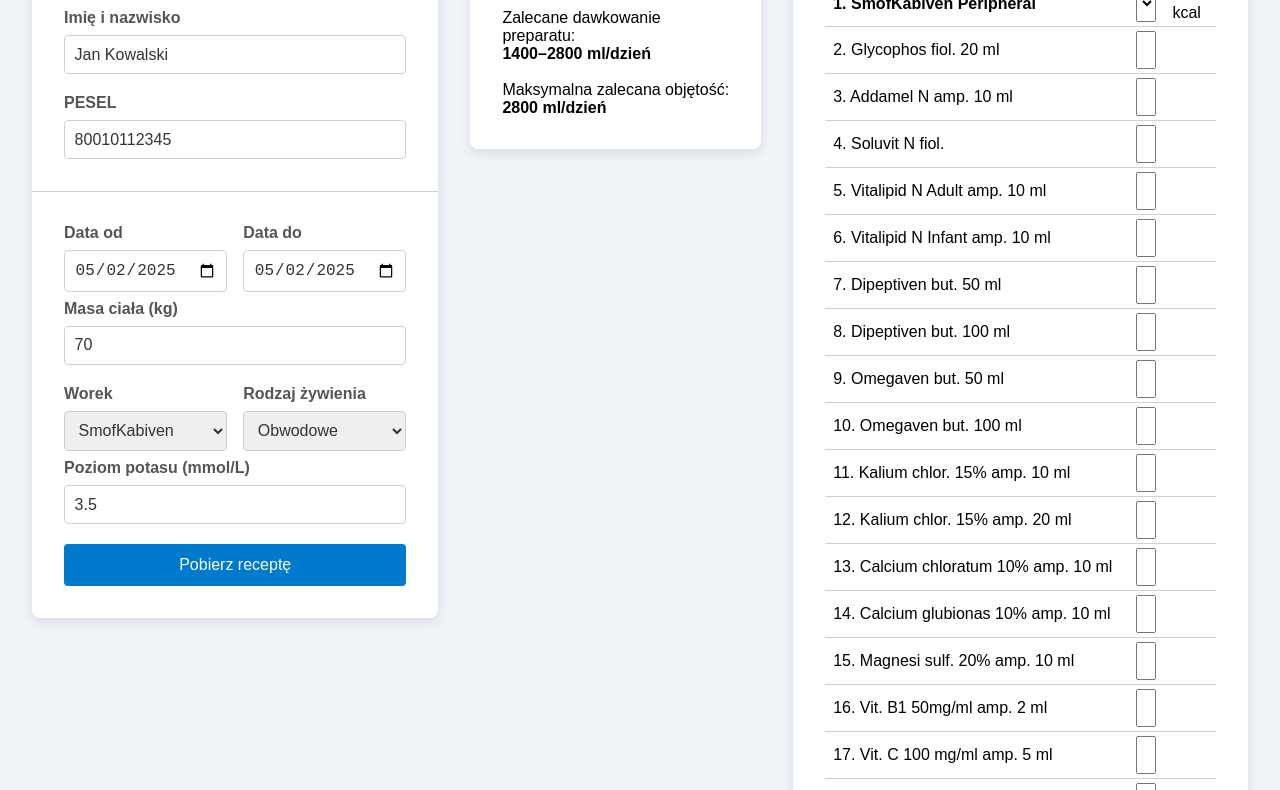
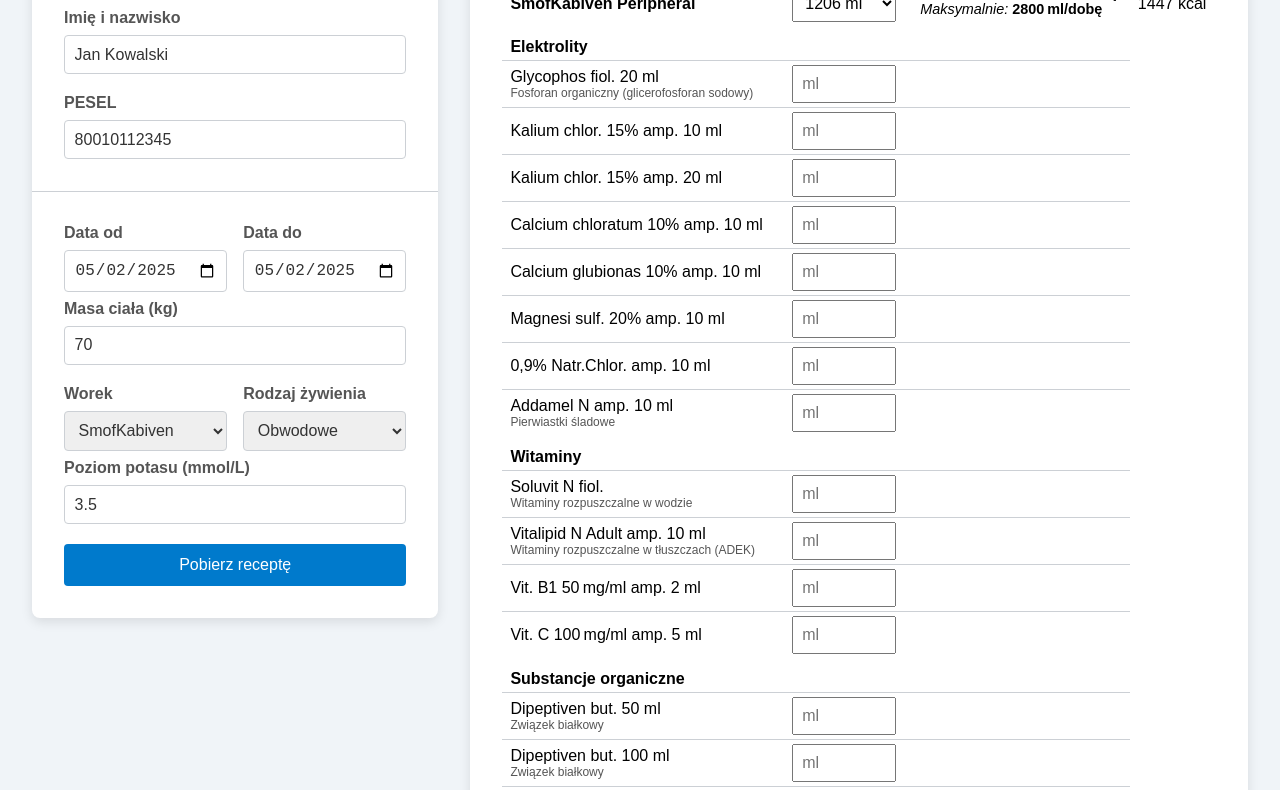
Before and after one commit to macpiek/parenteral_nutrition_generator, a plain HTML site: page index.html in a window 1280 px wide. Shown: the part 135-925 px from the top of the page. Drawn offline with nearby package versions, Linux system fonts and the light colour scheme.

Commit message:
nowe ui , poprawa logiki

```diff
--- a/index.html
+++ b/index.html
@@ -9,6 +9,18 @@
   <script src="https://cdn.jsdelivr.net/npm/file-saver@2.0.5/dist/FileSaver.min.js"></script>
   <!-- Podłączony zewnętrzny styl -->
   <link rel="stylesheet" href="style.css">
+  <style>
+    /* ukryj środkowy kontener */
+    .requirements{display:none!important;}
+
+    /* usunięcie linii nad i pod wierszami nagłówkowymi sekcji
+       oraz zwiększenie odstępu nad nagłówkiem sekcji */
+    .extras-table tr.section td{border-top:none!important;border-bottom:none!important;padding-top:12px;}
+
+    /* blok dawkowania w jednej linii z selektorem */
+    .dosing{display:inline-block;margin-left:8px;font-size:0.9em;vertical-align:middle;}
+
+  </style>
 </head>
 <body>
   <div class="wrapper">
@@ -63,108 +75,52 @@
       </form>
     </div>
 
-    <!-- Środkowy kontener: zalecane dawkowanie -->
-    <div class="container requirements">
-      <h2>Zapotrzebowanie (dobowe)</h2>
-      <p>Zalecane dawkowanie preparatu: <br><strong><span id="reqMin">0</span>–<span id="reqMax">0</span> ml/dzień</strong></p>
-      <br>
-      <p>Maksymalna zalecana objętość: <br><strong><span id="reqAbsMax">0</span> ml/dzień</strong></p>
-    </div>
+    <!-- Środkowy kontener został ukryty -->
 
     <!-- Prawy kontener: mieszanina -->
     <div class="container extras">
       <h2>Mieszanina</h2>
       <table class="extras-table">
+        <!-- wybrany worek -->
         <tr>
-          <td class="label"><strong>1. <span id="selectedBagCell"></span></strong></td>
-          <td class="input"><select id="bagVolume"></select></td>
+          <td class="label"><strong><span id="selectedBagCell"></span></strong></td>
+          <td class="input">
+            <select id="bagVolume"></select>
+
+          </td>
+          <td class="dosing">
+            <em>Zalecane: </em><strong><span id="reqMin">0</span>–<span id="reqMax">0</span> ml/dobę</strong>
+            <br>
+            <em>Maksymalnie: </em><strong><span id="reqAbsMax">0</span> ml/dobę</strong>
+          </td>
           <td class="calories"><span id="bagCalories"></span> kcal</td>
         </tr>
-        <tr>
-          <td class="label">2. Glycophos fiol. 20 ml</td>
-          <td class="input"><input type="text" id="add1" placeholder="ml"></td>
-          <td></td>
-        </tr>
-        <tr>
-          <td class="label">3. Addamel N amp. 10 ml</td>
-          <td class="input"><input type="text" id="add2" placeholder="ml"></td>
-          <td></td>
-        </tr>
-        <tr>
-          <td class="label">4. Soluvit N fiol.</td>
-          <td class="input"><input type="text" id="add3" placeholder="ml"></td>
-          <td></td>
-        </tr>
-        <tr>
-          <td class="label">5. Vitalipid N Adult amp. 10 ml</td>
-          <td class="input"><input type="text" id="add4" placeholder="ml"></td>
-          <td></td>
-        </tr>
-        <tr>
-          <td class="label">6. Vitalipid N Infant amp. 10 ml</td>
-          <td class="input"><input type="text" id="add5" placeholder="ml"></td>
-          <td></td>
-        </tr>
-        <tr>
-          <td class="label">7. Dipeptiven but. 50 ml</td>
-          <td class="input"><input type="text" id="add6" placeholder="ml"></td>
-          <td></td>
-        </tr>
-        <tr>
-          <td class="label">8. Dipeptiven but. 100 ml</td>
-          <td class="input"><input type="text" id="add7" placeholder="ml"></td>
-          <td></td>
-        </tr>
-        <tr>
-          <td class="label">9. Omegaven but. 50 ml</td>
-          <td class="input"><input type="text" id="add8" placeholder="ml"></td>
-          <td></td>
-        </tr>
-        <tr>
-          <td class="label">10. Omegaven but. 100 ml</td>
-          <td class="input"><input type="text" id="add9" placeholder="ml"></td>
-          <td></td>
-        </tr>
-        <tr>
-          <td class="label">11. Kalium chlor. 15% amp. 10 ml</td>
-          <td class="input"><input type="text" id="add10" placeholder="ml"></td>
-          <td></td>
-        </tr>
-        <tr>
-          <td class="label">12. Kalium chlor. 15% amp. 20 ml</td>
-          <td class="input"><input type="text" id="add11" placeholder="ml"></td>
-          <td></td>
-        </tr>
-        <tr>
-          <td class="label">13. Calcium chloratum 10% amp. 10 ml</td>
-          <td class="input"><input type="text" id="add12" placeholder="ml"></td>
-          <td></td>
-        </tr>
-        <tr>
-          <td class="label">14. Calcium glubionas 10% amp. 10 ml</td>
-          <td class="input"><input type="text" id="add13" placeholder="ml"></td>
-          <td></td>
-        </tr>
-        <tr>
-          <td class="label">15. Magnesi sulf. 20% amp. 10 ml</td>
-          <td class="input"><input type="text" id="add14" placeholder="ml"></td>
-          <td></td>
-        </tr>
-        <tr>
-          <td class="label">16. Vit. B1 50mg/ml amp. 2 ml</td>
-          <td class="input"><input type="text" id="add15" placeholder="ml"></td>
-          <td></td>
-        </tr>
-        <tr>
-          <td class="label">17. Vit. C 100 mg/ml amp. 5 ml</td>
-          <td class="input"><input type="text" id="add16" placeholder="ml"></td>
-          <td></td>
-        </tr>
-        <tr>
-          <td class="label">18. 0,9% Natr.Chlor. amp. 10 ml</td>
-          <td class="input"><input type="text" id="add17" placeholder="ml"></td>
-          <td></td>
-        </tr>
+
+        <!-- E   L   E   K   T   R   O   L   I   T   Y -->
+        <tr class="section"><td colspan="3"><strong>Elektrolity</strong></td></tr>
+        <tr><td class="label">Glycophos fiol. 20 ml<div class="sub">Fosforan organiczny (glicerofosforan sodowy)</div></td><td class="input"><input type="text" id="add1" placeholder="ml"></td><td></td></tr>
+        <tr><td class="label">Kalium chlor. 15% amp. 10 ml</td><td class="input"><input type="text" id="add10" placeholder="ml"></td><td></td></tr>
+        <tr><td class="label">Kalium chlor. 15% amp. 20 ml</td><td class="input"><input type="text" id="add11" placeholder="ml"></td><td></td></tr>
+        <tr><td class="label">Calcium chloratum 10% amp. 10 ml</td><td class="input"><input type="text" id="add12" placeholder="ml"></td><td></td></tr>
+        <tr><td class="label">Calcium glubionas 10% amp. 10 ml</td><td class="input"><input type="text" id="add13" placeholder="ml"></td><td></td></tr>
+        <tr><td class="label">Magnesi sulf. 20% amp. 10 ml</td><td class="input"><input type="text" id="add14" placeholder="ml"></td><td></td></tr>
+        <tr><td class="label">0,9% Natr.Chlor. amp. 10 ml</td><td class="input"><input type="text" id="add17" placeholder="ml"></td><td></td></tr>
+        <tr><td class="label">Addamel N amp. 10 ml<div class="sub">Pierwiastki śladowe</div></td><td class="input"><input type="text" id="add2" placeholder="ml"></td><td></td></tr>
+
+        <!-- W   I   T   A   M   I   N   Y -->
+        <tr class="section"><td colspan="3"><strong>Witaminy</strong></td></tr>
+        <tr><td class="label">Soluvit N fiol.<div class="sub">Witaminy rozpuszczalne w wodzie</div></td><td class="input"><input type="text" id="add3" placeholder="ml"></td><td></td></tr>
+        <tr><td class="label">Vitalipid N Adult amp. 10 ml<div class="sub">Witaminy rozpuszczalne w tłuszczach (ADEK)</div></td><td class="input"><input type="text" id="add4" placeholder="ml"></td><td></td></tr>
+        <tr style="display:none;"><td class="label">Vitalipid N Infant amp. 10 ml<div class="sub">Witaminy rozpuszczalne w tłuszczach (ADEK)</div></td><td class="input"><input type="text" id="add5" placeholder="ml"></td><td></td></tr>
+        <tr><td class="label">Vit. B1 50 mg/ml amp. 2 ml</td><td class="input"><input type="text" id="add15" placeholder="ml"></td><td></td></tr>
+        <tr><td class="label">Vit. C 100 mg/ml amp. 5 ml</td><td class="input"><input type="text" id="add16" placeholder="ml"></td><td></td></tr>
+
+        <!-- S   U   B   S   T   A   N   C   J   E     O   R   G   A   N   I   C   N   E -->
+        <tr class="section"><td colspan="3"><strong>Substancje organiczne</strong></td></tr>
+        <tr><td class="label">Dipeptiven but. 50 ml<div class="sub">Związek białkowy</div></td><td class="input"><input type="text" id="add6" placeholder="ml"></td><td></td></tr>
+        <tr><td class="label">Dipeptiven but. 100 ml<div class="sub">Związek białkowy</div></td><td class="input"><input type="text" id="add7" placeholder="ml"></td><td></td></tr>
+        <tr><td class="label">Omegaven but. 50 ml<div class="sub">Kwasy omega‑3</div></td><td class="input"><input type="text" id="add8" placeholder="ml"></td><td></td></tr>
+        <tr><td class="label">Omegaven but. 100 ml<div class="sub">Kwasy omega‑3</div></td><td class="input"><input type="text" id="add9" placeholder="ml"></td><td></td></tr>
       </table>
     </div>
   </div>
--- a/script.js
+++ b/script.js
@@ -137,8 +137,16 @@
     ws.getCell("C7").value = data.weight;
     ws.getCell("C8").value = data.dateFrom;
     ws.getCell("C9").value = data.dateTo;
-    // C11: sposób podawania
-    ws.getCell("C11").value = nutritSel.value === "centralne" ? "centralna" : "obwodowa";
+
+    /*  Dwuwierszowy zapis sposobu żywienia:
+        C11 – „Obwodowa”          lub „Obwodowa X”
+        C12 – „Centralna X”      lub „Centralna”
+        X pojawia się przy aktualnie wybranym sposobie.
+    */
+    const isCentral = nutritSel.value === "centralne";
+
+    ws.getCell("C11").value = isCentral ? "Obwodowa"     : "Obwodowa X";
+    ws.getCell("C12").value = isCentral ? "Centralna X"  : "Centralna";
 
     // wiersze 23-26 – nowa kolejność
     const rowMap = {
--- a/style.css
+++ b/style.css
@@ -18,7 +18,7 @@
   background: #ffffff;
   border-radius: 8px;
   box-shadow: 0 4px 12px rgba(0,0,0,0.1);
-    max-width: 800px; /* poszerzone */
+  max-width: 1200px; /* poszerzone */
   width: 100%;
   padding: 2rem;
 }
@@ -91,6 +91,7 @@
 .extras-table {
   width: 100%;
   border-collapse: collapse;
+  table-layout: auto; /* pozwól przeglądarce ustalić szerokości wg zawartości */
 }
 
 .extras-table td {
@@ -99,12 +100,13 @@
 }
 
 .extras-table td.label {
-    width: 70%;
-    white-space: nowrap;
+  width: auto;        /* szerokość = najdłuższa etykieta */
+  white-space: nowrap;/* brak zawijania tekstu */
+  padding-right: 1rem;
 }
 
 .extras-table td.input {
-    width: 30%;
+  width: 120px !important;   /* stała, węższa szerokość */
 }
 
 .extras-table tr + tr td {
@@ -126,6 +128,22 @@
   box-sizing: border-box;
 }
 
+/* Helper text pod etykietami dodatków */
+.extras-table td.label small,
+.extras-table td.label .helper-text {
+  display: block;
+  margin-top: 0.25rem;
+  font-size: 0.85rem;
+  color: #555;
+}
+
+/* Klasa .sub mniejsza czcionka */
+.sub {
+  font-size: 0.75rem;
+  color: #555;
+}
+
+/* Przycisk */
 button {
   width: 100%;
   padding: 0.75rem;
@@ -142,25 +160,16 @@
   background-color: #005fa3;
 }
 
-  /* Ustawienie flex dla kontenerów: rozszerzenie prawego */
+/* Ustawienie flex dla kontenerów */
 .wrapper > .container {
   flex: 1;
 }
+
+/* Rozszerzenie prawego kontenera (.extras) */
 .wrapper > .container.extras {
-    flex: 1.5;
+  /* Give extras container dominant share of flex space */
+  flex: 3 1 0; /* grow three‑times faster, shrink normally, zero basis */
+
+  /* Lift the width cap so it can truly expand */
+  max-width: none;
 }
-
-  /* --- korekta szerokości kolumny etykiet w tabeli dodatków --- */
-.extras-table {
-    table-layout: auto; /* pozwól przeglądarce ustalić szerokości wg zawartości */
-  }
-  .extras-table td.label {
-    width: auto;        /* szerokość = najdłuższa etykieta */
-    white-space: nowrap;/* brak zawijania tekstu */
-    padding-right: 1rem;
-  }
-
-  /* --- Narrower column for volume inputs --- */
-.extras-table td.input {
-  width: 120px !important;   /* stała, węższa szerokość */
-}
```
Also changed, not shown: 1 other file. Lines whose indentation alone changed are shown as unchanged.
